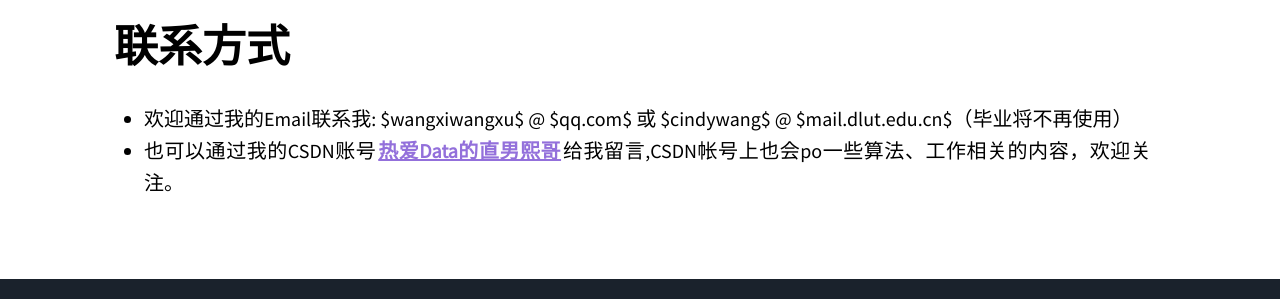
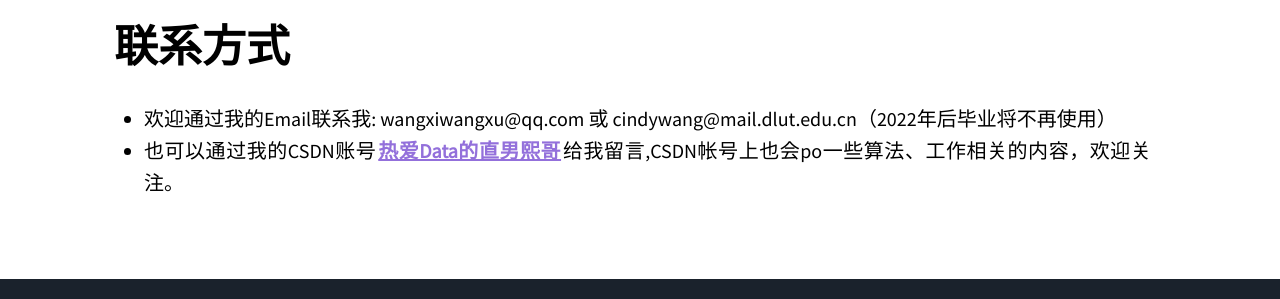
Before and after one commit to WangXiCindy/wangxicindy.github.io, a Jekyll site: the page built from about/index.md, in a window 1280 px wide. Shown: the part 869-1168 px from the top of the page. Built offline with Jekyll 4.4.1, drawn with Linux system fonts in a browser that asks for light colours; nearby versions of some CDN libraries.

Commit message:
Update index.md

```diff
--- a/about/index.md
+++ b/about/index.md
@@ -30,5 +30,5 @@ mathjax: false
 
 # 联系方式
 
-- 欢迎通过我的Email联系我: $wangxiwangxu$ @ $qq.com$ 或 $cindywang$ @ $mail.dlut.edu.cn$（毕业将不再使用）
+- 欢迎通过我的Email联系我: wangxiwangxu@qq.com 或 cindywang@mail.dlut.edu.cn（2022年后毕业将不再使用）
 - 也可以通过我的CSDN账号[热爱Data的直男熙哥](https://blog.csdn.net/Cindy_00)给我留言,CSDN帐号上也会po一些算法、工作相关的内容，欢迎关注。
```
